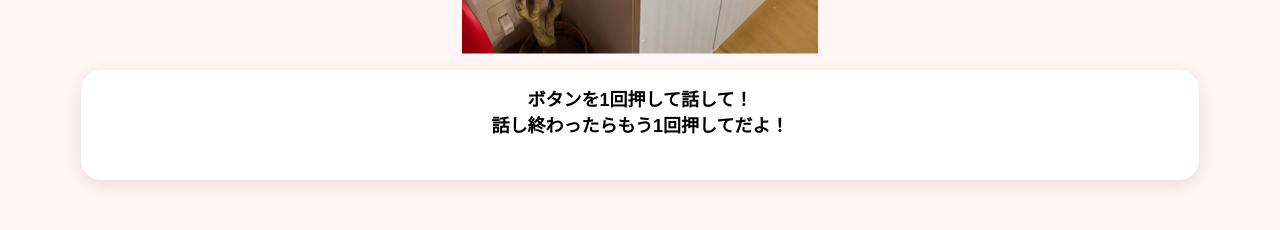
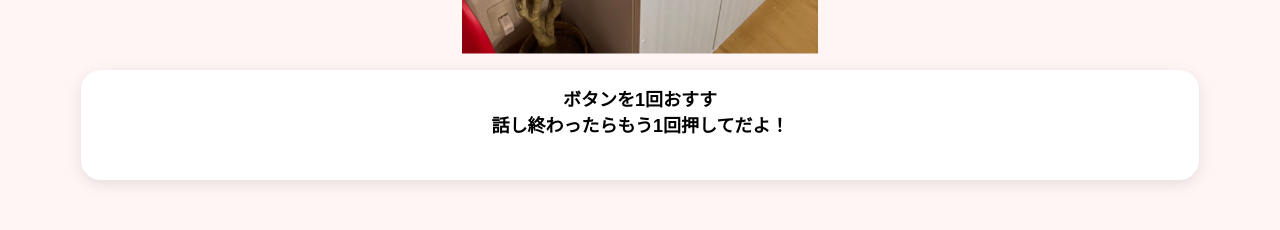
Before and after one commit to sechitan/my-cat, a plain HTML site: page index.html in a window 1280 px wide. Shown: the part 390-620 px from the top of the page. Drawn offline with Linux system fonts and the light colour scheme.

Commit message:
Update index.html

```diff
--- a/index.html
+++ b/index.html
@@ -18,7 +18,7 @@
 <body>
     <div id="cat-container"><img src="IMG_4936.jpeg" id="cat-body" alt="cat"></div>
     <div id="msg-box">
-        ボタンを1回押して話して！<br>話し終わったらもう1回押してだよ！
+        ボタンを1回おすす<br>話し終わったらもう1回押してだよ！
         <span id="status-log"></span>
     </div>
     <button id="talk-btn">録音開始</button>
```
